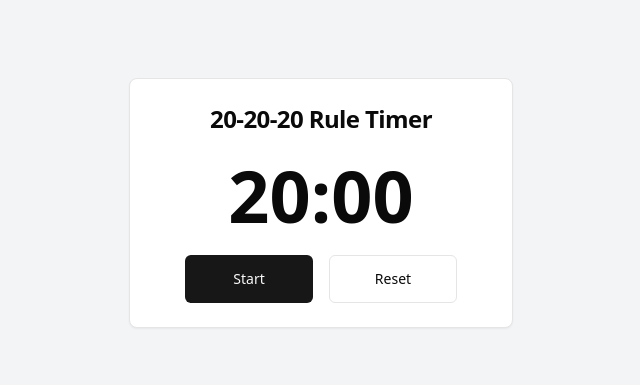
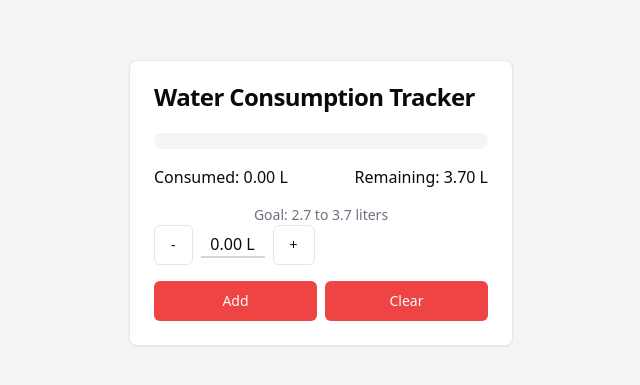
Before and after one commit to shafiullm/llm-tasks-react, a React (Vite) app: page / in a window 1280 px wide. Shown: the part 197-582 px from the top of the page, without its empty margins (319-959 px from the left). Built offline with nearby package versions, Linux system fonts and the light colour scheme.

Commit message:
update task :40921

```diff
--- a/src/App.jsx
+++ b/src/App.jsx
@@ -1,174 +1,94 @@
-import React, { useState, useEffect } from "react";
+import React, { useState } from "react";
 import { Button } from "@/components/ui/button";
 import { Card, CardContent, CardHeader, CardTitle } from "@/components/ui/card";
-import {
-  AlertDialog,
-  AlertDialogAction,
-  AlertDialogContent,
-  AlertDialogDescription,
-  AlertDialogFooter,
-  AlertDialogHeader,
-  AlertDialogTitle,
-} from "@/components/ui/alert-dialog";
+import { Progress } from "@/components/ui/progress";
 
-const formatTime = (seconds) => {
-  const mins = Math.floor(seconds / 60);
-  const secs = seconds % 60;
-  return `${mins.toString().padStart(2, "0")}:${secs
-    .toString()
-    .padStart(2, "0")}`;
-};
-
-const Timer = ({ time, isRunning, onStart, onPause, onReset }) => (
-  <Card className="w-full max-w-sm mx-auto">
-    <CardHeader>
-      <CardTitle className="text-center text-2xl font-bold">
-        20-20-20 Rule Timer
-      </CardTitle>
-    </CardHeader>
-    <CardContent>
-      <div className="text-center text-7xl font-bold mb-6">
-        {formatTime(time)}
-      </div>
-      <div className="flex justify-center space-x-4">
-        <Button
-          onClick={isRunning ? onPause : onStart}
-          className="w-32 h-12 flex text-center items-center justify-center"
-        >
-          {isRunning ? "Pause" : "Start"}
-        </Button>
-        <Button
-          onClick={onReset}
-          variant="outline"
-          className="w-32 h-12 flex items-center justify-center"
-        >
-          Reset
-        </Button>
-      </div>
-    </CardContent>
-  </Card>
-);
-
-const Modal = ({ isOpen, title, description, actionText, onAction }) => (
-  <AlertDialog open={isOpen}>
-    <AlertDialogContent>
-      <AlertDialogHeader>
-        <AlertDialogTitle>{title}</AlertDialogTitle>
-        <AlertDialogDescription>{description}</AlertDialogDescription>
-      </AlertDialogHeader>
-      <AlertDialogFooter>
-        <AlertDialogAction
-          onClick={onAction}
-          className="w-full sm:w-auto h-12 flex items-center justify-center"
-        >
-          {actionText}
-        </AlertDialogAction>
-      </AlertDialogFooter>
-    </AlertDialogContent>
-  </AlertDialog>
-);
+function WaterInput({ value, onIncrement, onDecrement }) {
+  return (
+    <div className="flex items-center space-x-2">
+      <Button variant="outline" onClick={onDecrement}>
+        -
+      </Button>
+      <input
+        type="text"
+        value={`${value.toFixed(2)} L`}
+        readOnly
+        className="text-center w-16 bg-transparent border-b-2 border-gray-300 focus:outline-none"
+      />
+      <Button variant="outline" onClick={onIncrement}>
+        +
+      </Button>
+    </div>
+  );
+}
 
 export default function App() {
-  const [mainTime, setMainTime] = useState(20 * 60);
-  const [lookAwayTime, setLookAwayTime] = useState(20);
-  const [isRunning, setIsRunning] = useState(false);
-  const [showLookAwayModal, setShowLookAwayModal] = useState(false);
-  const [showCompletionModal, setShowCompletionModal] = useState(false);
-  const [currentTimer, setCurrentTimer] = useState("main");
+  const [consumed, setConsumed] = useState(0);
+  const [tempInput, setTempInput] = useState(0);
+  const goalMax = 3.7;
+  const goalMin = 2.7;
+  const remaining = Math.max(goalMax - consumed, 0);
 
-  useEffect(() => {
-    let interval;
-    if (isRunning) {
-      interval = setInterval(() => {
-        if (currentTimer === "main") {
-          setMainTime((prevTime) => {
-            if (prevTime <= 1) {
-              setIsRunning(false);
-              setShowLookAwayModal(true);
-              return 20 * 60;
-            }
-            return prevTime - 1;
-          });
-        } else if (currentTimer === "lookAway") {
-          setLookAwayTime((prevTime) => {
-            if (prevTime <= 1) {
-              setIsRunning(false);
-              setShowCompletionModal(true);
-              return 20;
-            }
-            return prevTime - 1;
-          });
-        }
-      }, 1000);
-    }
-    return () => clearInterval(interval);
-  }, [isRunning, currentTimer]);
+  const handleIncrement = () =>
+    setTempInput((prev) => Math.min(prev + 0.25, goalMax));
+  const handleDecrement = () =>
+    setTempInput((prev) => Math.max(prev - 0.25, 0));
 
-  const handleStartPause = () => {
-    setIsRunning(!isRunning);
+  const addWater = () => {
+    setConsumed((prev) => Math.min(prev + tempInput, goalMax));
+    setTempInput(0);
   };
 
-  const handleReset = () => {
-    setIsRunning(false);
-    setMainTime(20 * 60);
+  const clearWater = () => {
+    setConsumed(0);
+    setTempInput(0);
   };
 
-  const handleLookAwayStart = () => {
-    setShowLookAwayModal(false);
-    setCurrentTimer("lookAway");
-    setIsRunning(true);
-  };
-
-  const handleCompletion = () => {
-    setShowCompletionModal(false);
-    setCurrentTimer("main");
-    setMainTime(20 * 60);
-    setLookAwayTime(20);
-    setIsRunning(true);
+  const getProgressColor = () => {
+    if (consumed < 1.7 || consumed > 3.7) return "red";
+    if (consumed < 2.7) return "yellow";
+    return "green";
   };
 
   return (
-    <div className="min-h-screen bg-gray-100 flex items-center justify-center p-4">
-      <div className="w-full max-w-md">
-        {currentTimer === "main" ? (
-          <Timer
-            time={mainTime}
-            isRunning={isRunning}
-            onStart={handleStartPause}
-            onPause={handleStartPause}
-            onReset={handleReset}
+    <div className="min-h-screen bg-gray-100 flex justify-center items-center p-4">
+      <Card className="w-full max-w-sm">
+        <CardHeader>
+          <CardTitle>Water Consumption Tracker</CardTitle>
+        </CardHeader>
+        <CardContent>
+          <Progress
+            value={(consumed / goalMax) * 100}
+            className={`mb-4 h-4 ${getProgressColor()}`}
           />
-        ) : (
-          <Card className="w-full max-w-sm mx-auto">
-            <CardHeader>
-              <CardTitle className="text-center text-2xl font-bold">
-                Look Away Timer
-              </CardTitle>
-            </CardHeader>
-            <CardContent>
-              <div className="text-center text-7xl font-bold mb-4">
-                {formatTime(lookAwayTime)}
-              </div>
-            </CardContent>
-          </Card>
-        )}
-
-        <Modal
-          isOpen={showLookAwayModal}
-          title="Time to look away!"
-          description="Look at least 20 feet away for 20 seconds."
-          actionText="Continue"
-          onAction={handleLookAwayStart}
-        />
-
-        <Modal
-          isOpen={showCompletionModal}
-          title="Good job!"
-          description="You can start working now."
-          actionText="Continue"
-          onAction={handleCompletion}
-        />
-      </div>
+          <div className="flex justify-between mb-4">
+            <span>Consumed: {consumed.toFixed(2)} L</span>
+            <span>Remaining: {remaining.toFixed(2)} L</span>
+          </div>
+          <p className="text-sm text-center text-gray-500">
+            Goal: {goalMin} to {goalMax} liters
+          </p>
+          <WaterInput
+            value={tempInput}
+            onIncrement={handleIncrement}
+            onDecrement={handleDecrement}
+          />
+          <div className="mt-4 flex space-x-2">
+            <Button
+              onClick={addWater}
+              className="flex-1 bg-red-500 hover:bg-red-600"
+            >
+              Add
+            </Button>
+            <Button
+              onClick={clearWater}
+              className="flex-1 bg-red-500 hover:bg-red-600"
+            >
+              Clear
+            </Button>
+          </div>
+        </CardContent>
+      </Card>
     </div>
   );
 }
```
